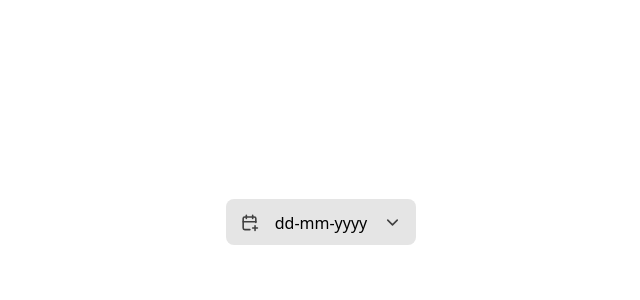
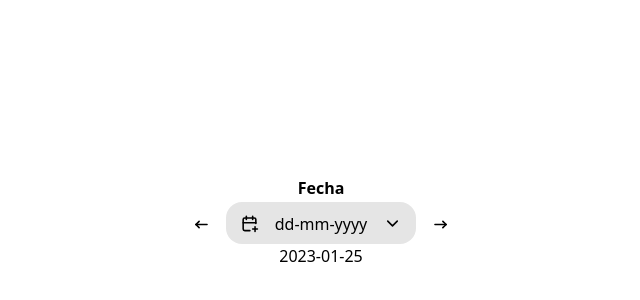
Before and after one commit to IraiDev/testeando-componentes-externos-internos, a React (Vite) app: page /#/ in a window 1280 px wide. Shown: the part 178-478 px from the top of the page, without its empty margins (319-959 px from the left). Built offline with nearby package versions, Linux system fonts and the light colour scheme.

Commit message:
--add: se agregao date picker

```diff
--- a/package.json
+++ b/package.json
@@ -14,6 +14,7 @@
     "@types/react-transition-group": "^4.4.5",
     "@vitejs/plugin-react": "^3.0.1",
     "date-fns": "^2.30.0",
+    "formik": "^2.2.9",
     "lodash": "^4.17.21",
     "moment": "^2.29.4",
     "react": "^18.2.0",
--- /dev/null
+++ b/src/components/DatePicker.tsx
@@ -0,0 +1,208 @@
+import CalendarComponent from "react-calendar";
+import { Value, View } from "react-calendar/dist/cjs/shared/types";
+import "react-calendar/dist/Calendar.css";
+import "../calendar.css";
+import moment from "moment";
+import {
+  IconCalendarPlus,
+  IconChevronDown,
+  IconArrowNarrowLeft,
+  IconArrowNarrowRight,
+} from "@tabler/icons-react";
+import { useLayoutEffect, useRef, useState } from "react";
+
+function dateAdapter(date: string | undefined) {
+  if (date === undefined) return new Date();
+  return new Date(
+    Number(date.split("-")[0]),
+    Number(date.split("-")[1]) - 1,
+    Number(date.split("-")[2])
+  );
+}
+
+export function dateFormater(
+  value: Value,
+  format: string | undefined = "yyyy-MM-DD"
+): string {
+  return moment(value?.valueOf()).format(format);
+}
+
+interface ReactCalendar {
+  date: Date;
+  view: View;
+}
+
+interface Props {
+  label: string;
+  disabled?: boolean;
+  dates: string[];
+  value: Value;
+  onChange: (value: Value) => void;
+}
+
+const Calendar = ({
+  dates,
+  value,
+  disabled = false,
+  label,
+  onChange,
+}: Props) => {
+  const wrapperRef = useRef<HTMLDivElement>(null);
+  const [isOpen, setIsOpen] = useState(false);
+
+  function tileDisabled({ date, view }: ReactCalendar) {
+    const fecha = `${date.getFullYear()}-${(date.getMonth() + 1)
+      .toString()
+      .padStart(2, "0")}-${date.getDate().toString().padStart(2, "0")}`;
+    return view === "month" && !dates.includes(fecha);
+  }
+
+  function formatNavigationLabel({ date, view }: ReactCalendar) {
+    switch (view) {
+      case "month":
+        return date.toLocaleString("default", {
+          month: "short",
+          year: "numeric",
+        });
+      case "year":
+        return date.toLocaleString("default", { year: "numeric" });
+      case "decade":
+        return `${date.getFullYear() - 9} - ${date.getFullYear()}`;
+      default:
+        return "";
+    }
+  }
+
+  function handleChange(value: Value) {
+    onChange(value);
+    setIsOpen(false);
+  }
+
+  useLayoutEffect(() => {
+    const handleClickOutside = (event: MouseEvent) => {
+      if (
+        wrapperRef.current &&
+        !wrapperRef.current.contains(event.target as Node)
+      ) {
+        setIsOpen(false);
+      }
+    };
+
+    window.addEventListener("mousedown", handleClickOutside);
+
+    return () => {
+      window.removeEventListener("mousedown", handleClickOutside);
+    };
+  }, [wrapperRef]);
+
+  return (
+    <div ref={wrapperRef} className="relative w-max group">
+      <CalendarComponent
+        className={[
+          "!bg-white shadow-lg !border-neutral-200 !p-3 !rounded-xl !absolute top-[110%] left-1/2",
+          "transition-all duration-200 origin-top",
+          "-translate-x-1/2 !min-w-[300px]",
+          isOpen
+            ? "visible opacity-100 scale-100"
+            : "scale-90 opacity-0 invisible",
+        ].join(" ")}
+        tileClassName="disabled:!bg-neutral-300"
+        onChange={handleChange}
+        minDate={dateAdapter(dates[0])}
+        maxDate={dateAdapter(dates.at(-1))}
+        value={value}
+        tileDisabled={tileDisabled}
+        showNeighboringMonth={false}
+        navigationLabel={formatNavigationLabel}
+      ></CalendarComponent>
+      <span className="font-semibold text-center block mx-auto mb-0.5">
+        {label}
+      </span>
+      <section
+        className={[
+          "flex items-center gap-4 px-3 py-1.5 rounded-2xl border-2 border-transparent",
+          "transition-colors duration-200",
+          disabled
+            ? "bg-neutral-300 text-neutral-500"
+            : "cursor-pointer hover:border-indigo-500 bg-neutral-200",
+        ].join(" ")}
+        onClick={() => setIsOpen((prev) => !prev)}
+      >
+        <IconCalendarPlus size={19} />
+        <span className="pt-0.5">
+          {value === null ? "dd-mm-yyyy" : dateFormater(value, "DD-MM-yyyy")}
+        </span>
+        <IconChevronDown
+          size={19}
+          className={[
+            "transition-transform duration-200",
+            isOpen ? "rotate-180" : "",
+          ].join(" ")}
+        />
+      </section>
+    </div>
+  );
+};
+
+export const DatePicker = ({
+  dates,
+  value,
+  disabled = false,
+  label,
+  onChange,
+}: Props) => {
+  const handleClick = (modifier: number) => {
+    const idx = dates.findIndex((el) => el === dateFormater(value));
+    if (idx === -1) return;
+    const newValue = dateAdapter(dates[idx + modifier]);
+    onChange(newValue);
+  };
+  return (
+    <div className="flex items-end gap-1.5">
+      <Button
+        onClick={() => handleClick(-1)}
+        disabled={dates[0] === dateFormater(value) || disabled}
+      >
+        <IconArrowNarrowLeft size={19} />
+      </Button>
+      <Calendar
+        label={label}
+        disabled={disabled}
+        dates={dates}
+        value={value}
+        onChange={onChange}
+      />
+      <Button
+        onClick={() => handleClick(1)}
+        disabled={dates.at(-1) === dateFormater(value) || disabled}
+      >
+        <IconArrowNarrowRight size={19} />
+      </Button>
+    </div>
+  );
+};
+
+const Button = ({
+  disabled,
+  onClick,
+  children,
+}: {
+  disabled: boolean;
+  children: React.ReactNode;
+  onClick: () => void;
+}) => {
+  return (
+    <button
+      disabled={disabled}
+      onClick={onClick}
+      className={[
+        "hover:bg-neutral-200 h-9 w-9 flex items-center justify-center rounded-full",
+        "transition-colors duration-200 mb-0.5",
+        "disabled:hover:bg-neutral-300 disabled:bg-neutral-300 disabled:text-neutral-500",
+        "disabled:cursor-not-allowed",
+      ].join(" ")}
+    >
+      {children}
+    </button>
+  );
+};
--- a/src/components/DatePicket.tsx
+++ /dev/null
@@ -1,118 +0,0 @@
-import Calendar from "react-calendar";
-import { Value, View } from "react-calendar/dist/cjs/shared/types";
-import "react-calendar/dist/Calendar.css";
-import "../calendar.css";
-import moment from "moment";
-import { IconCalendarPlus, IconChevronDown } from "@tabler/icons-react";
-import { useLayoutEffect, useRef, useState } from "react";
-
-function dateLimit(date: string | undefined) {
-  if (date === undefined) return new Date();
-  return new Date(
-    Number(date.split("-")[0]),
-    Number(date.split("-")[1]) - 1,
-    Number(date.split("-")[2])
-  );
-}
-
-interface ReactCalendar {
-  date: Date;
-  view: View;
-}
-
-interface Props {
-  dates: string[];
-  value: Value;
-  onChange: (value: Value) => void;
-}
-
-export const DatePicket = ({ dates, value, onChange }: Props) => {
-  const wrapperRef = useRef<HTMLDivElement>(null);
-  const [isOpen, setIsOpen] = useState(false);
-
-  function tileDisabled({ date, view }: ReactCalendar) {
-    const fecha = `${date.getFullYear()}-${(date.getMonth() + 1)
-      .toString()
-      .padStart(2, "0")}-${date.getDate().toString().padStart(2, "0")}`;
-    return view === "month" && !dates.includes(fecha);
-  }
-
-  function formatNavigationLabel({ date, view }: ReactCalendar) {
-    switch (view) {
-      case "month":
-        return date.toLocaleString("default", {
-          month: "short",
-          year: "numeric",
-        });
-      case "year":
-        return date.toLocaleString("default", { year: "numeric" });
-      case "decade":
-        return `${date.getFullYear() - 9} - ${date.getFullYear()}`;
-      default:
-        return "";
-    }
-  }
-
-  function handleChange(value: Value) {
-    onChange(value);
-    setIsOpen(false);
-  }
-
-  useLayoutEffect(() => {
-    const handleClickOutside = (event: MouseEvent) => {
-      if (
-        wrapperRef.current &&
-        !wrapperRef.current.contains(event.target as Node)
-      ) {
-        setIsOpen(false);
-      }
-    };
-
-    window.addEventListener("click", handleClickOutside);
-
-    return () => {
-      window.removeEventListener("click", handleClickOutside);
-    };
-  }, [wrapperRef]);
-
-  return (
-    <div ref={wrapperRef} className="relative w-max group">
-      <Calendar
-        className={[
-          "!bg-white shadow-lg !border-neutral-200 !p-3 !rounded-xl !absolute top-[110%] left-1/2",
-          "transition-all duration-200 origin-top",
-          "-translate-x-1/2 !min-w-[300px]",
-          isOpen
-            ? "visible opacity-100 scale-100"
-            : "scale-90 opacity-0 invisible",
-        ].join(" ")}
-        tileClassName="disabled:!bg-neutral-300"
-        onChange={handleChange}
-        minDate={dateLimit(dates[0])}
-        maxDate={dateLimit(dates.at(-1))}
-        value={value}
-        tileDisabled={tileDisabled}
-        showNeighboringMonth={false}
-        navigationLabel={formatNavigationLabel}
-      />
-
-      <section
-        className="flex items-center gap-4 px-3 py-2 rounded-lg bg-neutral-200 border-2 border-transparent hover:border-indigo-500 hover:transition-colors duration-200 cursor-pointer"
-        onClick={() => setIsOpen((prev) => !prev)}
-      >
-        <IconCalendarPlus className="text-neutral-700" size={19} />
-        <span className="pt-0.5">
-          {value === null
-            ? "dd-mm-yyyy"
-            : moment(value.valueOf()).format("DD-MM-yyyy")}
-        </span>
-        <IconChevronDown
-          size={19}
-          className={`${
-            isOpen ? "rotate-180" : ""
-          } transition-transform duration-200 text-neutral-700`}
-        />
-      </section>
-    </div>
-  );
-};
--- a/src/pages/index.tsx
+++ b/src/pages/index.tsx
@@ -1,5 +1,5 @@
 import { Value } from "react-calendar/dist/cjs/shared/types";
-import { DatePicket } from "../components/DatePicket";
+import { DatePicker, dateFormater } from "../components/DatePicker";
 import { useState } from "react";
 
 const dates = [
@@ -23,8 +23,9 @@ const dates = [
 function HomePage() {
   const [date, setDate] = useState<Value | null>(null);
   return (
-    <main className="h-screen w-full flex items-center justify-center">
-      <DatePicket dates={dates} value={date} onChange={setDate} />
+    <main className="h-screen w-full flex flex-col items-center justify-center">
+      <DatePicker label="Fecha" dates={dates} value={date} onChange={setDate} />
+      <span className="block mx-auto">{dateFormater(date)}</span>
     </main>
   );
 }
```
Also changed, not shown: 1 other file (tests, documents, lock files or other folders).
